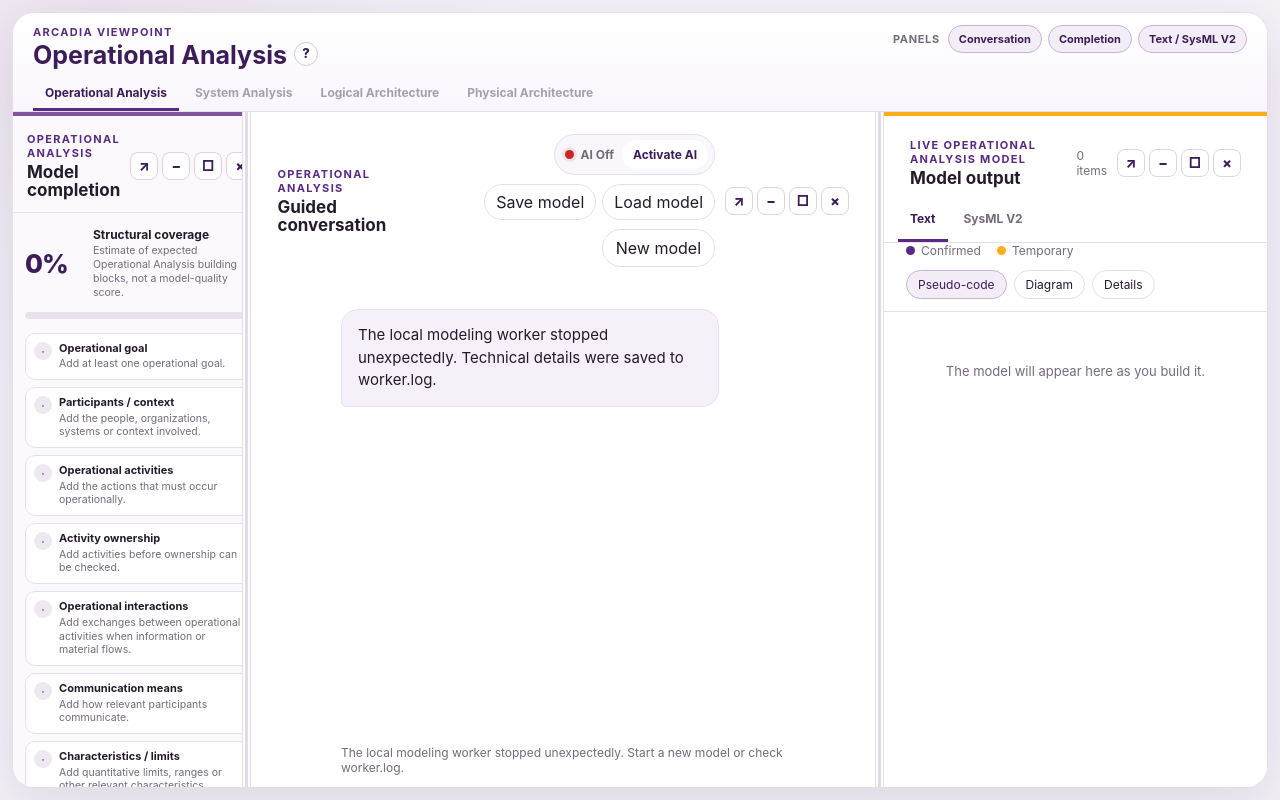
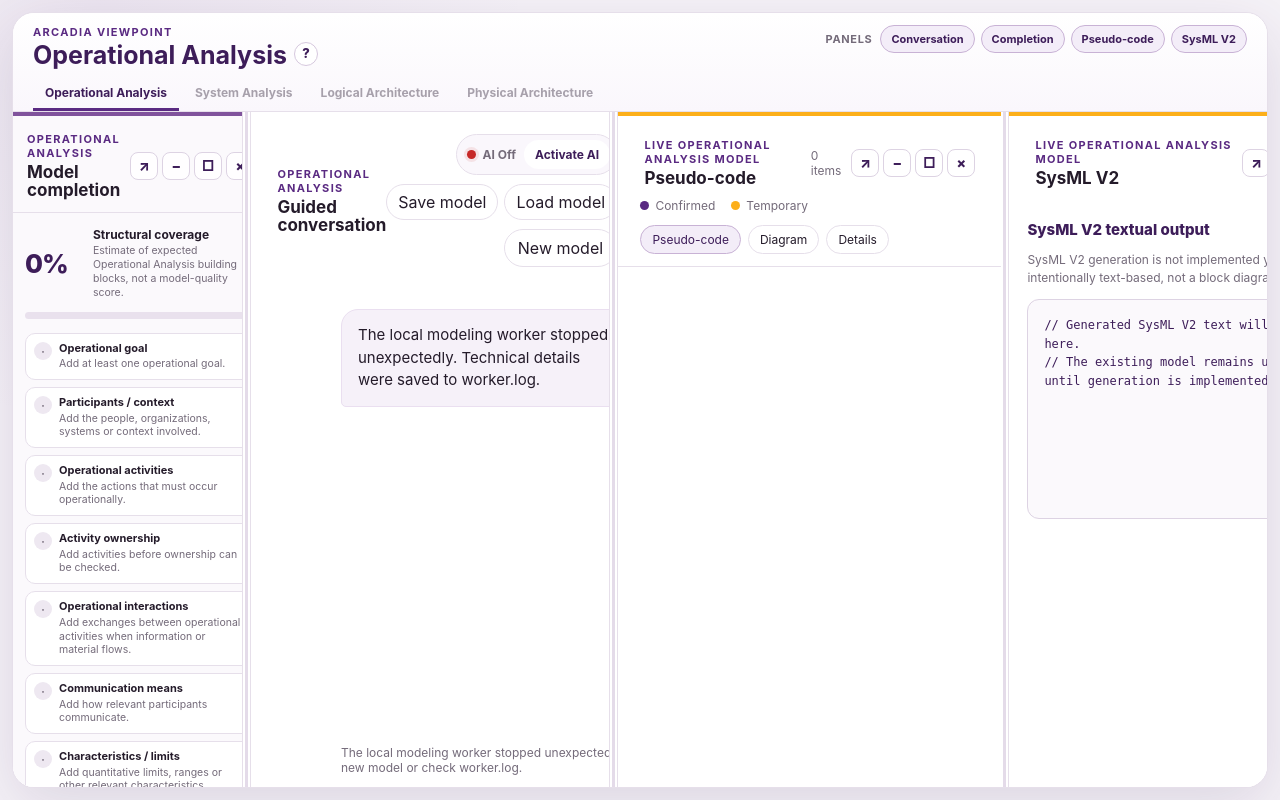
Before and after one commit to fabricionicolato1323-cyber/MBSE-App, a Flask app: page / in a window 1280 px wide. Run offline with Flask 3, Linux system fonts and the light colour scheme.

Commit message:
Separate pseudo-code and SysML V2 output panels

```diff
--- a/templates/index.html
+++ b/templates/index.html
@@ -44,7 +44,8 @@
           <span>Panels</span>
           <button type="button" class="panel-toggle active" data-panel-toggle="chat">Conversation</button>
           <button type="button" class="panel-toggle active" data-panel-toggle="completion">Completion</button>
-          <button type="button" class="panel-toggle active" data-panel-toggle="model">Text / SysML V2</button>
+          <button type="button" class="panel-toggle active" data-panel-toggle="text">Pseudo-code</button>
+          <button type="button" class="panel-toggle active" data-panel-toggle="sysml">SysML V2</button>
         </div>
       </div>
 
@@ -131,19 +132,19 @@
         <div id="statusLine" class="status-line">Starting the guided model…</div>
       </section>
 
-      <div class="panel-splitter" data-splitter="model" role="separator" aria-orientation="vertical" aria-label="Resize Text and SysML V2 panel"></div>
+      <div class="panel-splitter" data-splitter="text" role="separator" aria-orientation="vertical" aria-label="Resize pseudo-code panel"></div>
 
-      <aside id="modelPanel" class="workspace-panel model-panel" data-panel="model">
+      <aside id="modelPanel" class="workspace-panel model-panel text-panel" data-panel="text" data-output-panel="text">
         <header class="model-header panel-drag-handle">
           <div class="panel-heading-copy">
             <div class="eyebrow">Live Operational Analysis model</div>
-            <h2>Model output</h2>
+            <h2>Pseudo-code</h2>
             <div id="modelFileName" class="model-file-name" hidden></div>
           </div>
           <div class="model-header-actions">
             <div id="modelCount" class="model-count">0 · 0</div>
-            <div class="panel-controls" aria-label="Text and SysML V2 panel controls">
-              <button type="button" class="panel-control" data-panel-action="dock" title="Open active view in a new browser window" aria-label="Open active view in a new browser window">↗</button>
+            <div class="panel-controls" aria-label="Pseudo-code panel controls">
+              <button type="button" class="panel-control" data-panel-action="dock" title="Open pseudo-code in a new browser window" aria-label="Open pseudo-code in a new browser window">↗</button>
               <button type="button" class="panel-control" data-panel-action="minimize" title="Minimize panel" aria-label="Minimize panel">−</button>
               <button type="button" class="panel-control" data-panel-action="maximize" title="Full screen panel" aria-label="Full screen panel">□</button>
               <button type="button" class="panel-control" data-panel-action="close" title="Hide panel" aria-label="Hide panel">×</button>
@@ -151,12 +152,7 @@
           </div>
         </header>
 
-        <div class="utility-tabs" role="tablist" aria-label="Text model outputs">
-          <button class="utility-tab-button active" type="button" data-utility-tab="text" role="tab" aria-selected="true" aria-controls="utilityTextView">Text</button>
-          <button class="utility-tab-button" type="button" data-utility-tab="sysml" role="tab" aria-selected="false" aria-controls="utilitySysmlView">SysML V2</button>
-        </div>
-
-        <div id="utilityTextView" class="utility-tab-content active" data-utility-view="text" role="tabpanel">
+        <div id="utilityTextView" class="utility-tab-content active standalone-output-content" data-output-content="text" role="region" aria-label="Pseudo-code model output">
           <div class="legend">
             <span><i class="legend-dot confirmed"></i>Confirmed</span>
             <span><i class="legend-dot temporary"></i>Temporary</span>
@@ -174,7 +170,7 @@
           <div id="diagramTab" class="tab-content" role="tabpanel">
             <div class="diagram-placeholder">
               <strong>Diagram view</strong>
-              <span>This existing view remains available while the new Text and SysML V2 workspace is introduced.</span>
+              <span>This existing view remains available inside the pseudo-code output window.</span>
             </div>
             <div class="legacy-diagram-layer" aria-hidden="true">
               <svg id="modelDiagram" viewBox="0 0 420 720"></svg>
@@ -185,8 +181,27 @@
             <div id="modelDetails" class="model-details"></div>
           </div>
         </div>
+      </aside>
 
-        <div id="utilitySysmlView" class="utility-tab-content" data-utility-view="sysml" role="tabpanel" hidden>
+      <div class="panel-splitter" data-splitter="sysml" role="separator" aria-orientation="vertical" aria-label="Resize SysML V2 panel"></div>
+
+      <aside id="sysmlPanel" class="workspace-panel model-panel sysml-panel" data-panel="sysml" data-output-panel="sysml">
+        <header class="model-header panel-drag-handle">
+          <div class="panel-heading-copy">
+            <div class="eyebrow">Live Operational Analysis model</div>
+            <h2>SysML V2</h2>
+          </div>
+          <div class="model-header-actions">
+            <div class="panel-controls" aria-label="SysML V2 panel controls">
+              <button type="button" class="panel-control" data-panel-action="dock" title="Open SysML V2 in a new browser window" aria-label="Open SysML V2 in a new browser window">↗</button>
+              <button type="button" class="panel-control" data-panel-action="minimize" title="Minimize panel" aria-label="Minimize panel">−</button>
+              <button type="button" class="panel-control" data-panel-action="maximize" title="Full screen panel" aria-label="Full screen panel">□</button>
+              <button type="button" class="panel-control" data-panel-action="close" title="Hide panel" aria-label="Hide panel">×</button>
+            </div>
+          </div>
+        </header>
+
+        <div id="utilitySysmlView" class="utility-tab-content active standalone-output-content" data-output-content="sysml" role="region" aria-label="SysML V2 textual output">
           <div class="sysml-text-placeholder">
             <div class="sysml-placeholder-heading">SysML V2 textual output</div>
             <p>SysML V2 generation is not implemented yet. This view is intentionally text-based, not a block diagram.</p>
```
